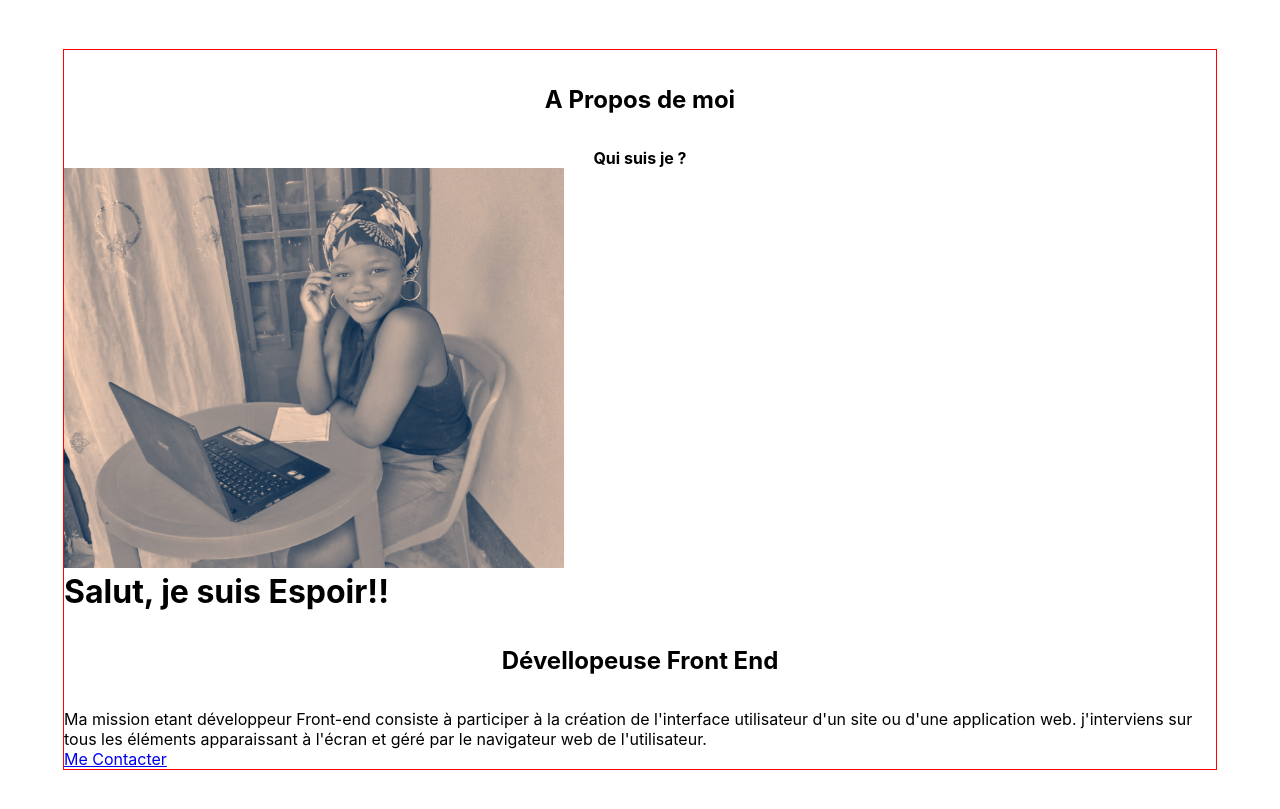
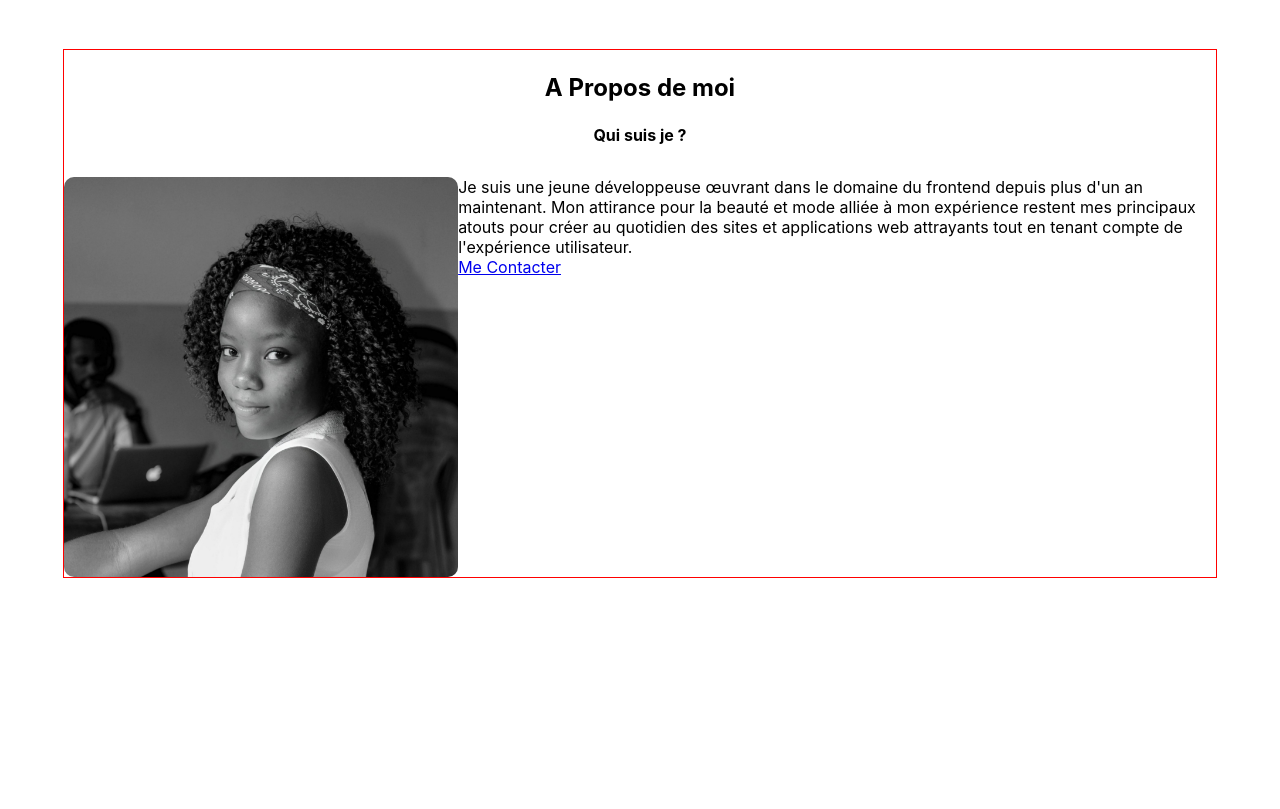
Before and after one commit to espoirmat/mon_porfolio2, a React (Create React App) app: page / in a window 1280 px wide. Shown: the part 613-1422 px from the top of the page. After the commit the page ends 1242 px from the top, so only its background shows below. Built offline with nearby package versions, Linux system fonts and the light colour scheme.

Commit message:
telechargement de l'image à propos

```diff
--- a/src/component/A_Propos.js
+++ b/src/component/A_Propos.js
@@ -12,12 +12,10 @@ function A_Propos() {
         <div className='propos'>
             <img src={image}/>
             <div className='text'>
-            <h1>Salut, je suis Espoir!! </h1>
-            <h2>Dévellopeuse Front End</h2>
-            <p> Ma mission etant développeur Front-end consiste à participer à la création de l'interface utilisateur d'un site ou d'une application web. j'interviens sur tous les éléments apparaissant à l'écran et géré par le navigateur web de l'utilisateur.</p>
-            <div className='button'><a href='#'>Me Contacter </a></div>
+                <p>Je suis une jeune développeuse œuvrant dans le domaine du frontend depuis plus d'un an maintenant. Mon attirance pour la beauté et mode alliée à mon expérience restent mes principaux atouts pour créer au quotidien des sites et applications web attrayants tout en tenant compte de l'expérience utilisateur.</p>
+                <div className='button'><a href='#'>Me Contacter </a></div>
+            </div>
         </div>
-  </div>
 
 
     </div>
--- a/src/style/A_Propos.css
+++ b/src/style/A_Propos.css
@@ -10,15 +10,22 @@
 .A_Propos h2
 {
     text-align: center;
-    margin: 3%;
+    margin: 2%;
 }
 
 .A_Propos h4
 {
     text-align: center;
+    margin-bottom: 2rem;
+}
+
+.A_Propos .propos
+{
+    display: flex;
 }
 .A_Propos .propos img
 {
     width: 500px;
     height: 400px;
+    border-radius: 10px;
 }
```
Also changed, not shown: src/assets/image.jpg.
